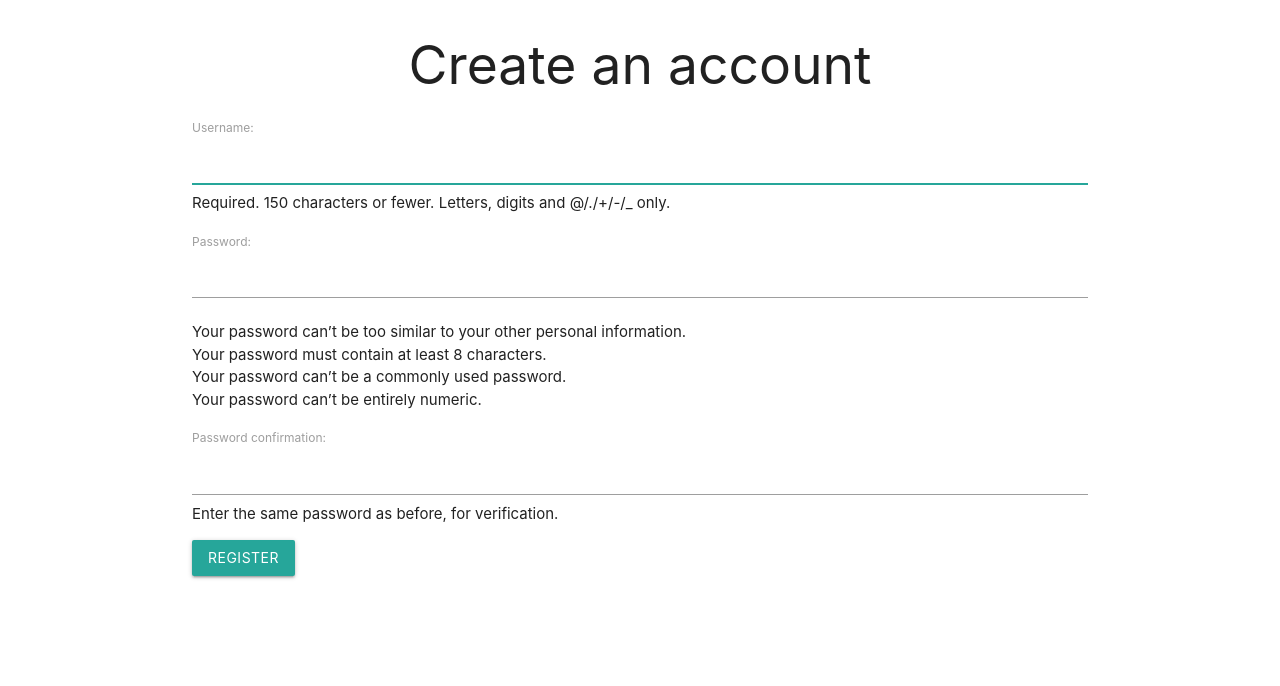
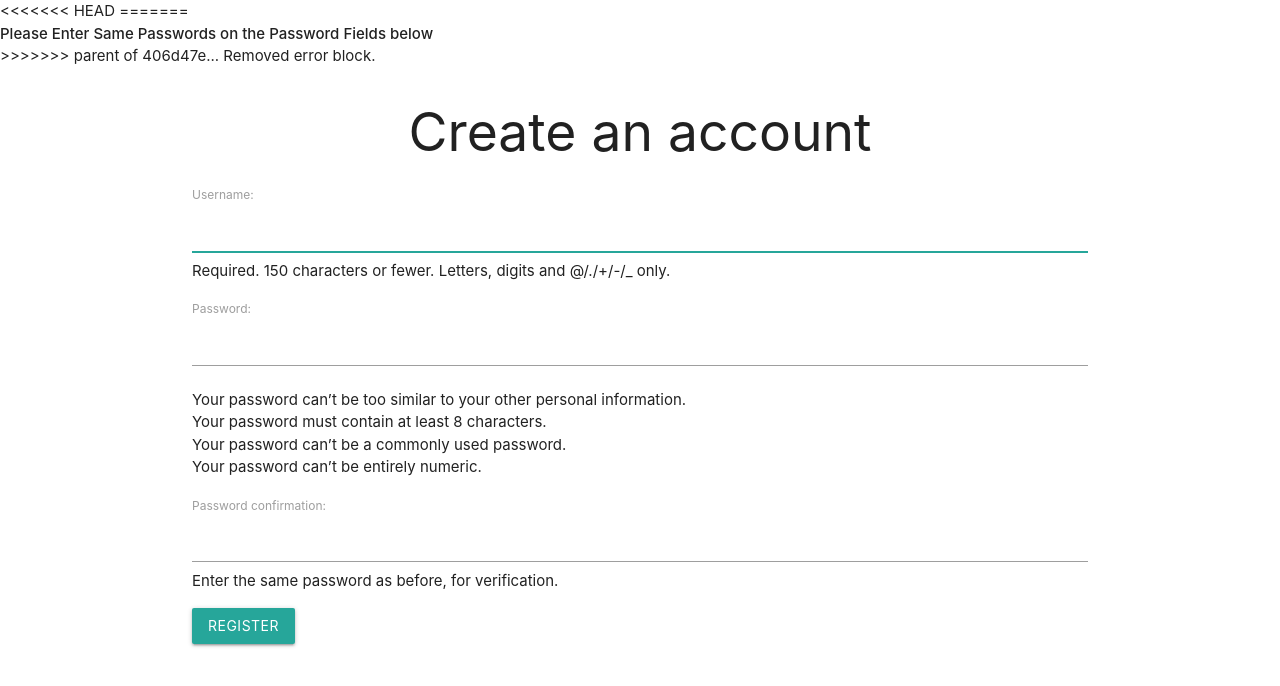
Before and after one commit to tlynx538/django-financetracker, a Django app: page /sign_up in a window 1280 px wide. Shown: the top 686 px of the page. Run offline with Django 3.2, Linux system fonts and the light colour scheme.

Commit message:
Reverted changes

```diff
--- a/main/templates/main/sign_up.html
+++ b/main/templates/main/sign_up.html
@@ -10,7 +10,20 @@
     <title>Sign Up</title>
 </head>
 <body>
+<<<<<<< HEAD
 
+=======
+{% for msg_type in form.error_messages %}
+    <div class="alert">
+		{% if msg_type == 'password_mismatch' %}
+			<strong>Please Enter Same Passwords on the Password Fields below</strong>
+		{% else %}
+			<strong>msg_type</strong>
+		{% endif %}
+	</div>
+{% endfor %}
+
+>>>>>>> parent of 406d47e... Removed error block.
 	<div class="container">
 		<h2 class="center">Create an account</h2>
 		<form method='post' action= '{% url "sign up" %}'>
```
Also changed, not shown: db.sqlite3.
